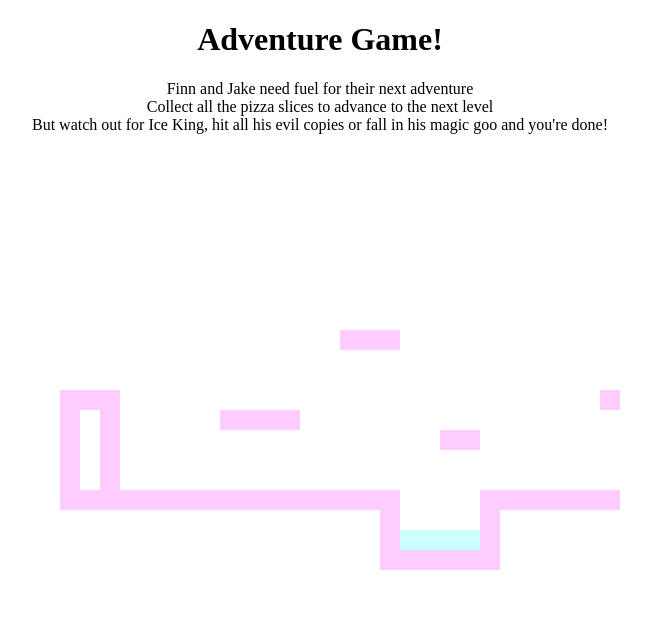
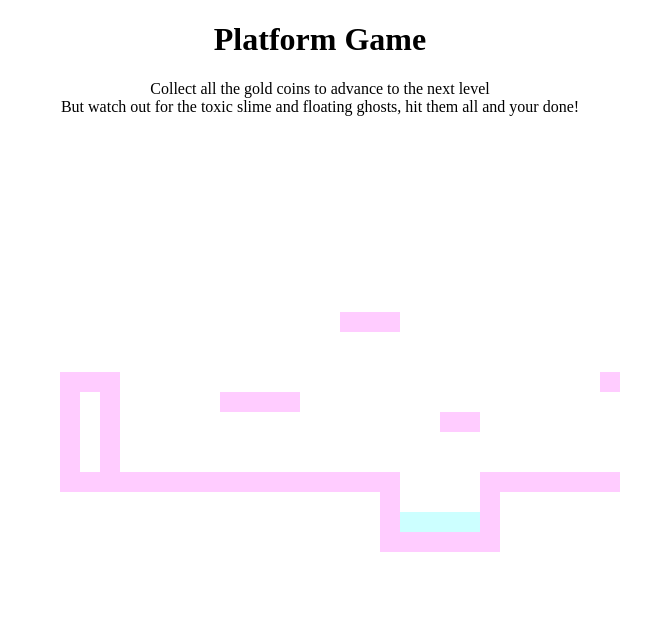
Before and after one commit to ChelseaCanary/JSPlatformer, a plain HTML site: page index.html in a window 1280 px wide. Shown: the whole page, without its empty margins (320-971 px from the left). Drawn offline with Linux system fonts and the light colour scheme; files that its build step writes are made by us from their sources; files whose address does not match are found by name.

Commit message:
Update index.html

```diff
--- a/index.html
+++ b/index.html
@@ -6,11 +6,12 @@
 
 <body>
 
-<h1> Adventure Game! </h1>
+<h1> Platform Game </h1>
 
-<p> Finn and Jake need fuel for their next adventure<br>
-Collect all the pizza slices to advance to the next level<br>
-But watch out for Ice King, hit all his evil copies or fall in his magic goo and you're done! </p>
+<p>
+Collect all the gold coins to advance to the next level<br>
+But watch out for the toxic slime and floating ghosts, hit them all and your done! </p>
+
 
 <style>
 h1{
```
